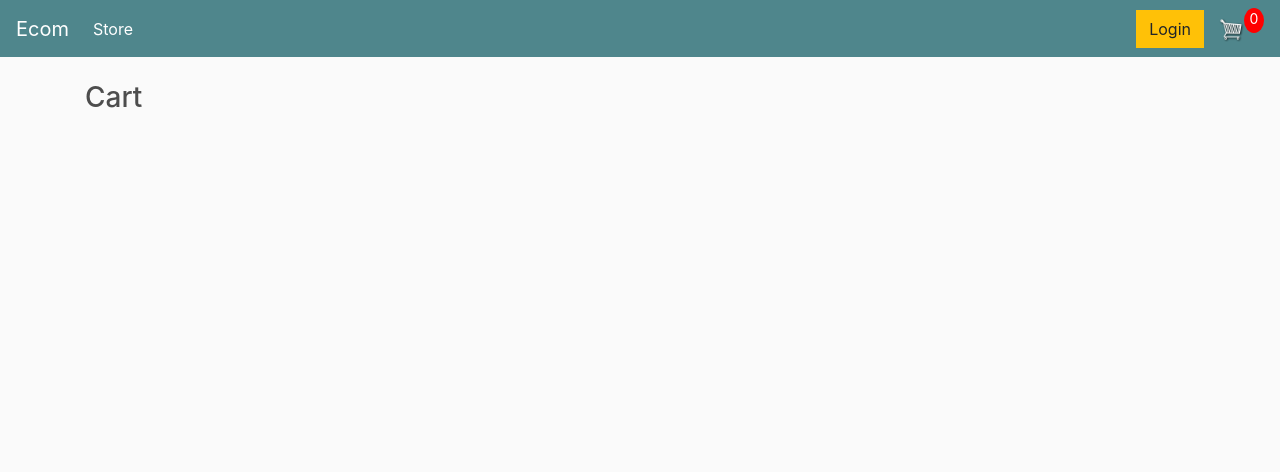
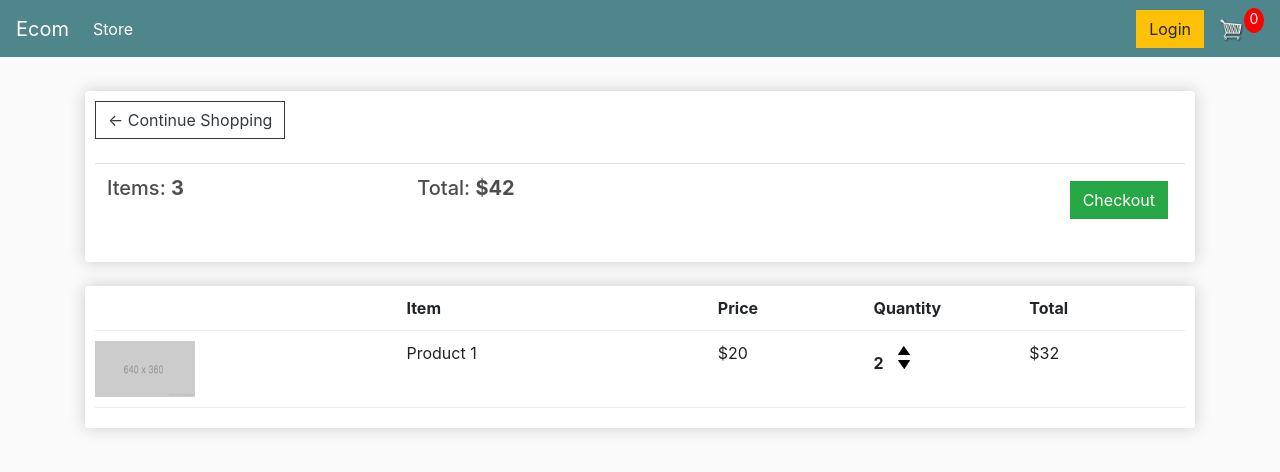
Before and after one commit to YASHBHATTER/ecommerce, a Django app: page /cart/ in a window 1280 px wide. Shown: the top 472 px of the page. Run offline with Django 3.2, Linux system fonts and the light colour scheme; lists and menus that the app fills with data are empty; some libraries are stand-ins or nearby versions.

Commit message:
Made cart page

```diff
--- a/store/templates/store/cart.html
+++ b/store/templates/store/cart.html
@@ -1,5 +1,53 @@
 {% extends 'store/main.html' %}
 {% load static %}
 {% block content %}
-<h3>Cart</h3>
+<div class="row">
+    <div class="col-lg-12">
+        <div class="box-element">
+            <a class="btn btn-outline-dark" href="{% url 'store' %}">&#x2190; Continue Shopping </a>
+
+            <br>
+            <br>
+            <table class="table">
+                <tr>
+                    <th><h5>Items: <strong>3</strong></h5></th>
+                    <th><h5>Total: <strong> $42</strong></h5></th>
+                    <th>
+                        <a style="float: right; margin: 5px;" class="btn btn-success"  href="{% url 'checkout' %}">Checkout</a>
+                    </th>
+                </tr>
+            </table>
+        </div>
+
+        <br>
+
+        <div class="box-element">
+            <div class="cart-row">
+                <div style="flex:2"></div>
+                <div style="flex:2"><strong>Item</strong></div>
+                <div style="flex:1"><strong>Price</strong> </div>
+                <div style="flex:1"><strong>Quantity</strong></div>
+                <div style="flex:1"><strong>Total</strong></div>
+            </div>
+
+            <div class="cart-row">
+                <div style="flex:2"><img class="row-image" src="{% static 'images/placeholder.png' %}" alt=""></div>
+                <div style="flex:2"><p>Product 1</p></div>
+                <div style="flex:1"><p>$20</p> </div>
+                <div style="flex:1">
+                    <p class="quantity">2</p>
+                        <div class="quantity">
+                            <img class="chg-quantity" src="{% static 'images/arrow-up.png' %}">
+
+                            <img class="chg-quantity" src="{% static 'images/arrow-down.png' %}" >
+                        </div>
+
+                </div>
+                <div style="flex:1"><p>$32</p></div>
+
+            </div>
+
+        </div>
+    </div>
+</div>
 {% endblock content %}
```
Also changed, not shown: store/static/images/arrow-down.png (added), store/static/images/arrow-up.png (added).
